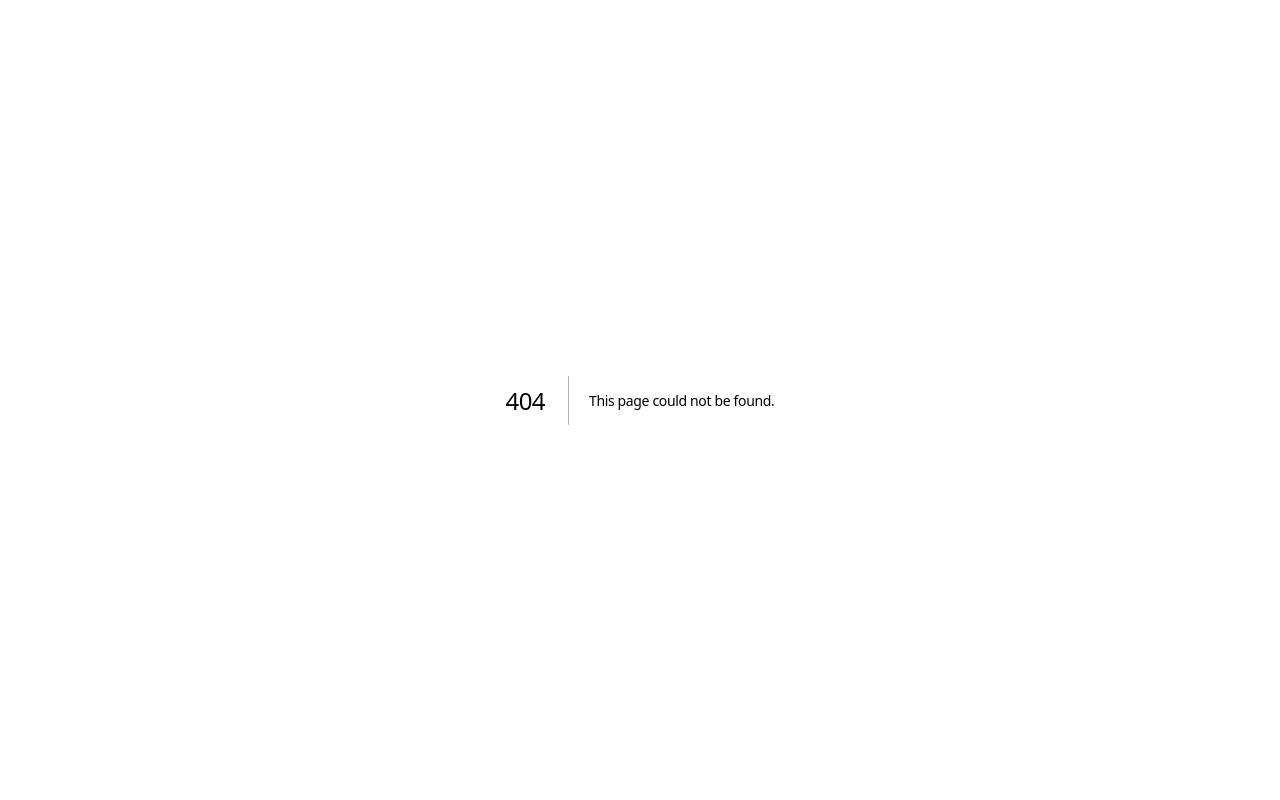
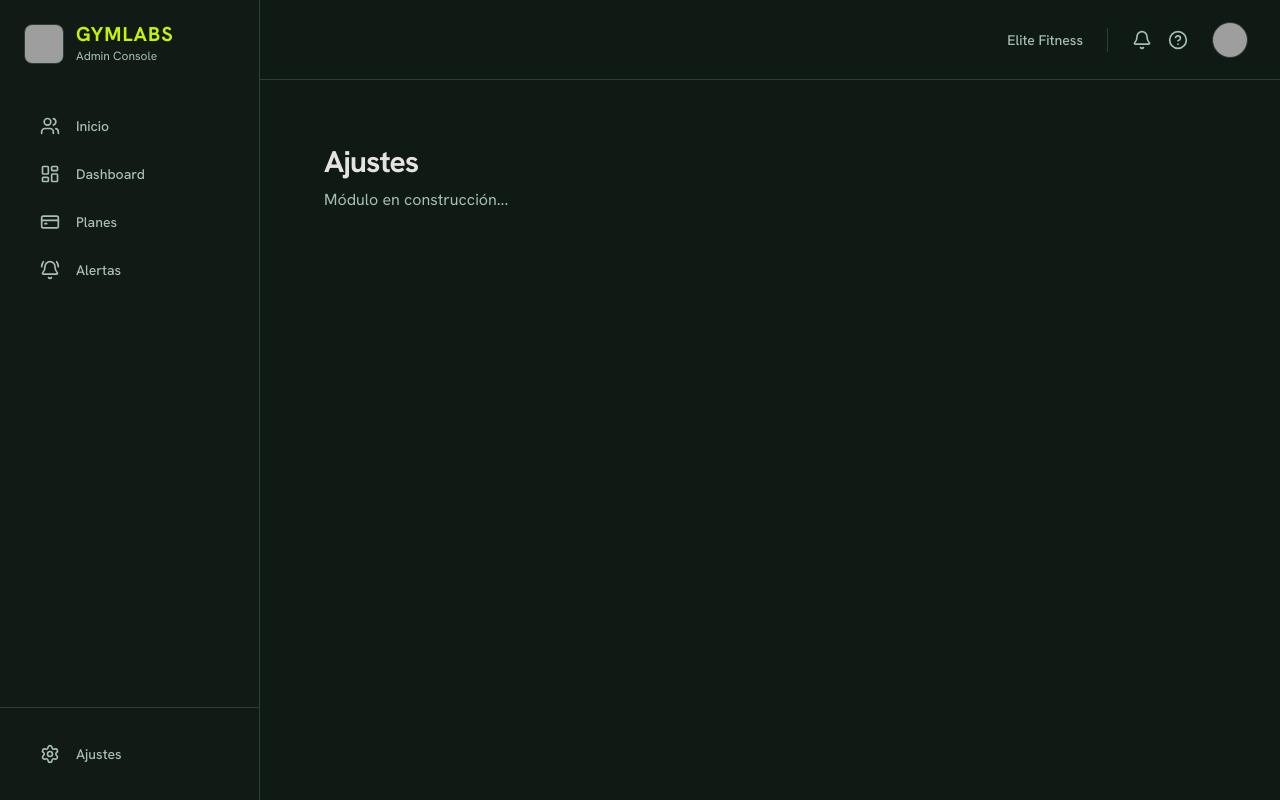
Before and after one commit to Palomon12/GymLabs, a Next.js app: page /ajustes in a window 1280 px wide. Before the commit this address had no page. Built offline with nearby package versions, Linux system fonts and the light colour scheme; grey boxes are pictures that could not be loaded.

Commit message:
chore: add dummy pages for alertas and ajustes to fix prefetch 404s

```diff
--- /dev/null
+++ b/src/app/(dashboard)/ajustes/page.tsx
@@ -0,0 +1,8 @@
+export default function AjustesPage() {
+  return (
+    <div className="p-8">
+      <h1 className="text-3xl font-bold tracking-tight mb-2">Ajustes</h1>
+      <p className="text-text-muted">Módulo en construcción...</p>
+    </div>
+  );
+}
--- /dev/null
+++ b/src/app/(dashboard)/alertas/page.tsx
@@ -0,0 +1,8 @@
+export default function AlertasPage() {
+  return (
+    <div className="p-8">
+      <h1 className="text-3xl font-bold tracking-tight mb-2">Alertas</h1>
+      <p className="text-text-muted">Módulo en construcción...</p>
+    </div>
+  );
+}
```
